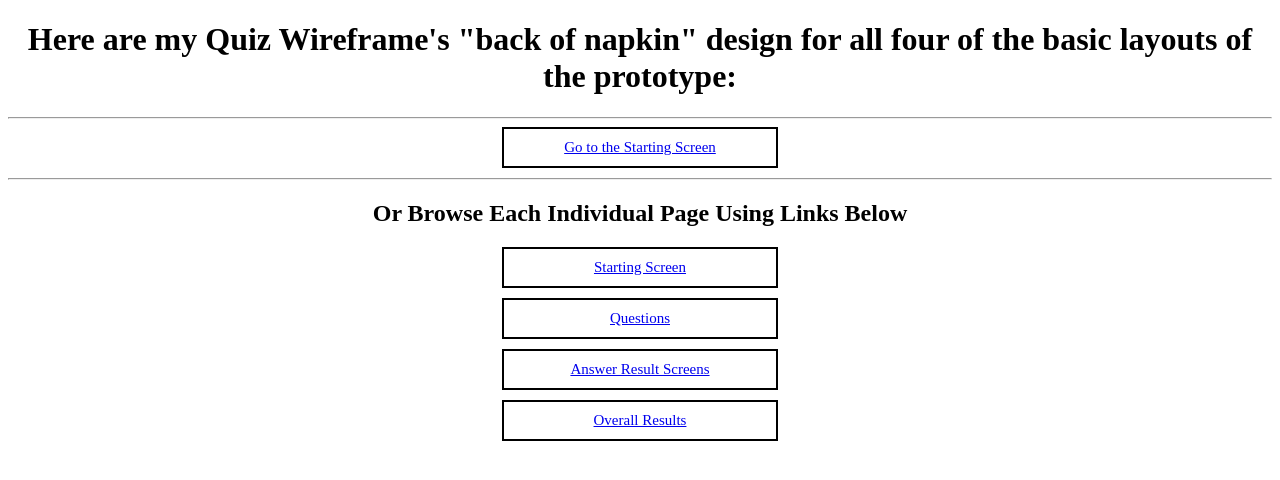
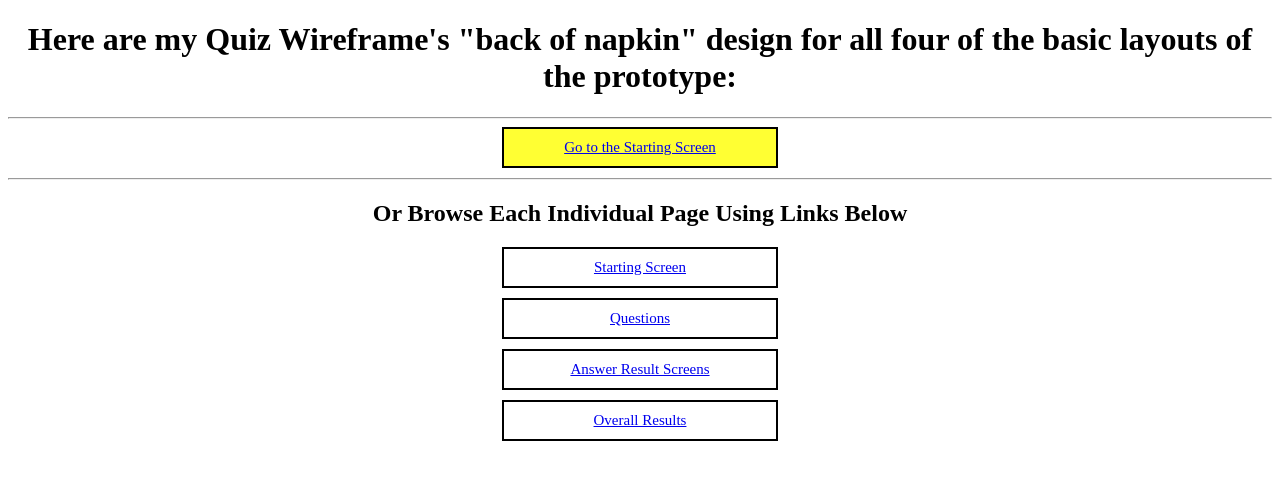
Before and after one commit to sihaocao/quiz-wireframe, a plain HTML site: page index.html in a window 1280 px wide. In both pictures the pointer is over the link "Go to the Starting Screen". Drawn offline with nearby package versions, Linux system fonts and the light colour scheme; a script that the page names is missing.

Commit message:
Update index.html

```diff
--- a/index.html
+++ b/index.html
@@ -7,7 +7,7 @@
         <meta name="description" content="Test your national dish knowledge of countries around the world">
         <link href="https://fonts.googleapis.com/css?family=PT+Sans&display=swap" rel="stylesheet">
         <style type="text/css">
-            h1, h2, h3, a {
+            h1, h2, a {
                 text-align: center;
             }
             a {
@@ -20,6 +20,8 @@
                 margin-bottom: 10px;
                 font-size: 15px;
             }
+            a:hover {
+                background-color: #FFFF33;
         </style>
     </head>
     <body>
```
